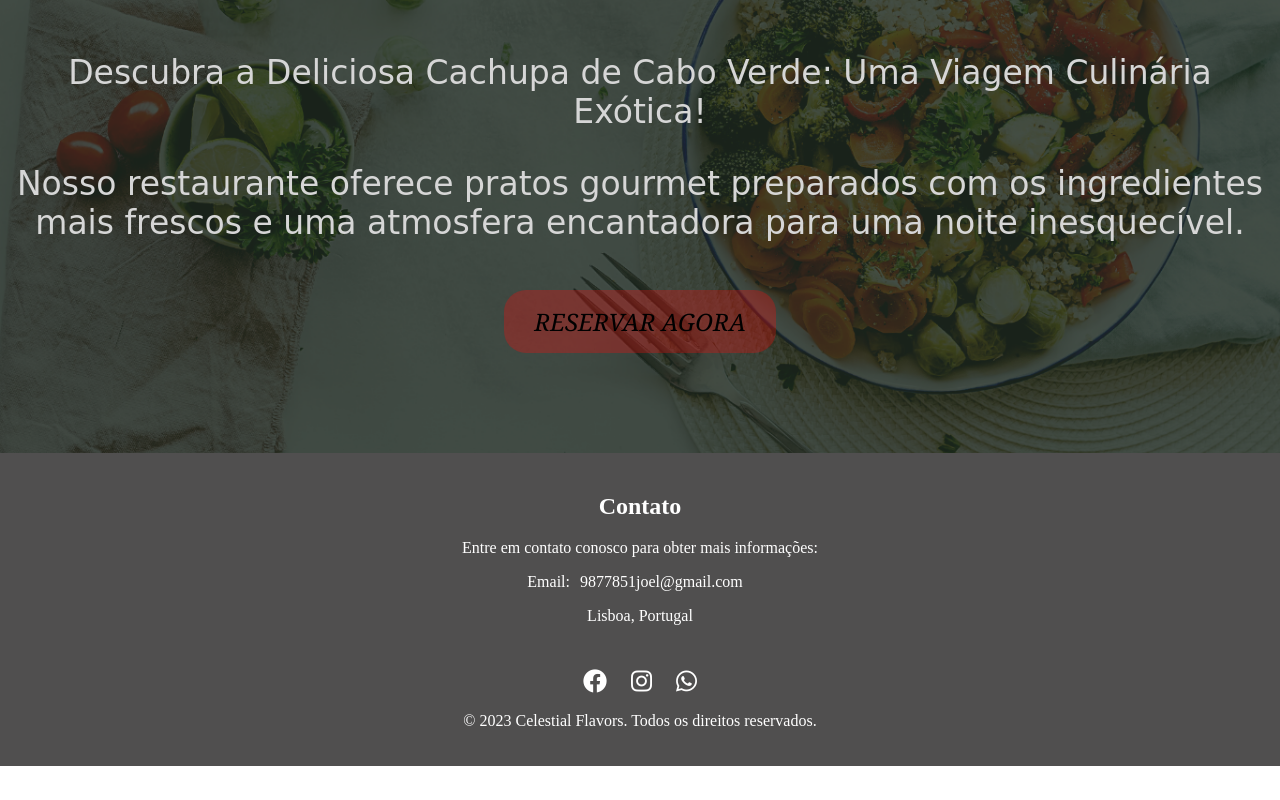
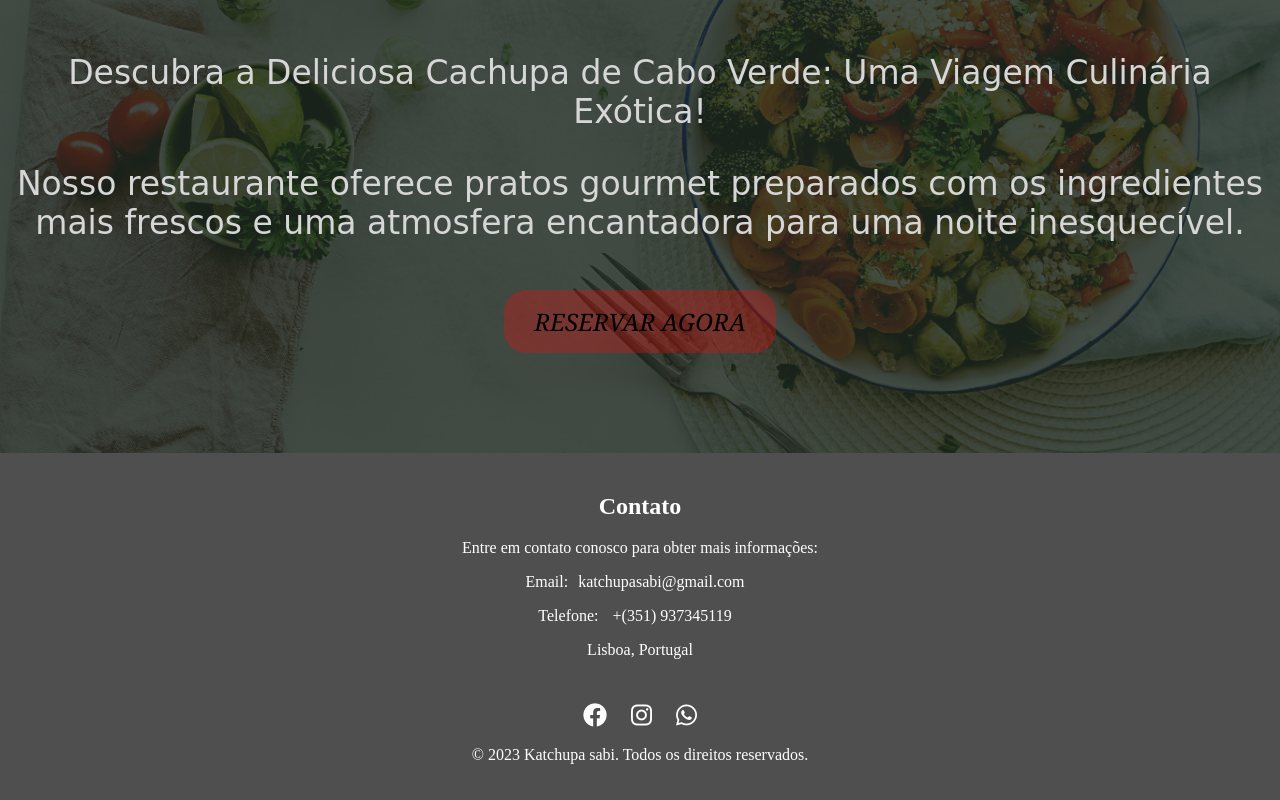
Before and after one commit to getcode7/fp, a plain HTML site: page index.html in a window 1280 px wide. Shown: the part 318-1118 px from the top of the page. Before the commit the page ends 1084 px from the top, so only its background shows below. Drawn offline with Linux system fonts and the light colour scheme.

Commit message:
Detalhes email, etc

```diff
--- a/index.html
+++ b/index.html
@@ -37,7 +37,8 @@
     <footer>
         <h2>Contato</h2>
         <p>Entre em contato conosco para obter mais informações:</p>
-        <p>Email:<a href=https://mail.google.com/mail/u/0/#inbox">9877851joel@gmail.com</a></p>
+        <p>Email:<a href=https://mail.google.com/mail/u/0/#inbox">katchupasabi@gmail.com</a></p>
+        <p>Telefone: <a href="tel:+351937345119">+(351) 937345119</a></p>
         <p>Lisboa, Portugal</p>
 
         <a href="artigo.html">
@@ -56,7 +57,7 @@
         </div>
 
 
-        <p>&copy; 2023 Celestial Flavors. Todos os direitos reservados.</p>
+        <p>&copy; 2023 Katchupa sabi. Todos os direitos reservados.</p>
     </footer>
         <main>
         <!-- Conteúdo da página aqui -->
```
